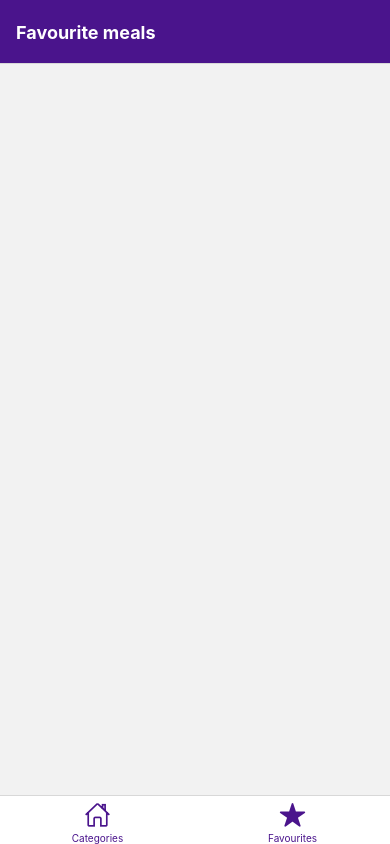
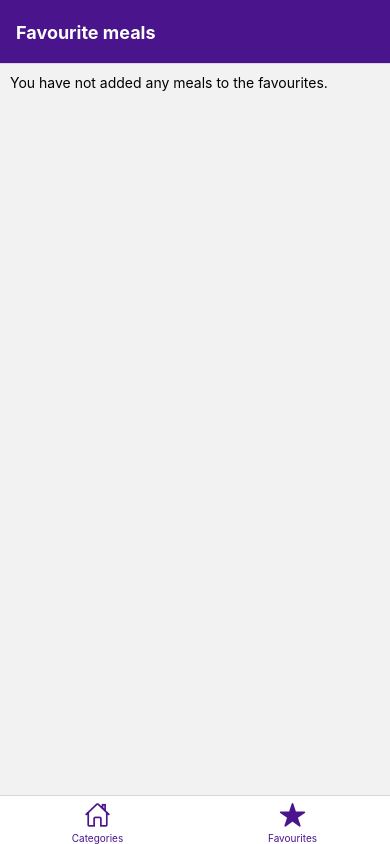
Before and after one commit to omelale/meals-app, a React Native app: screen /Favourites in a window 390 px wide. Built offline with nearby package versions, Linux system fonts and the light colour scheme.

Commit message:
added condition on empty flatlist

```diff
--- a/screens/FavouritesScreen.js
+++ b/screens/FavouritesScreen.js
@@ -1,5 +1,5 @@
 import React from "react";
-import {FlatList, StyleSheet} from "react-native";
+import {FlatList, StyleSheet,Text} from "react-native";
 import MealGridTile from "../components/MealGridTile";
 import {useSelector} from "react-redux";
 
@@ -20,7 +20,7 @@ const FavouritesScreen = (props) => {
         )
     }
     return (
-        <FlatList data={meals} renderItem={renderMeal} numColumns={2} style={styles.screen}/>
+        <FlatList data={meals} renderItem={renderMeal} numColumns={2} style={styles.screen} ListEmptyComponent={()=>{return(<Text>You have not added any meals to the favourites.</Text>)}}/>
     )
 }
 
```
